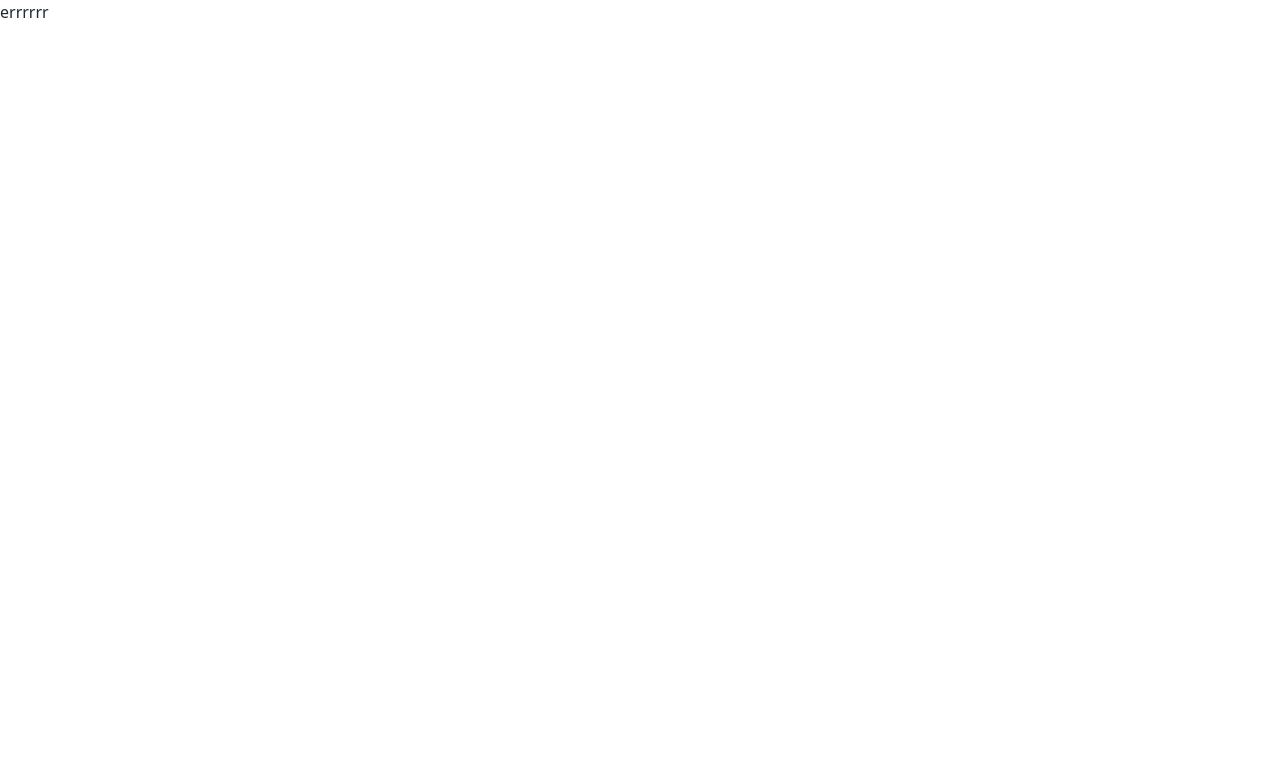
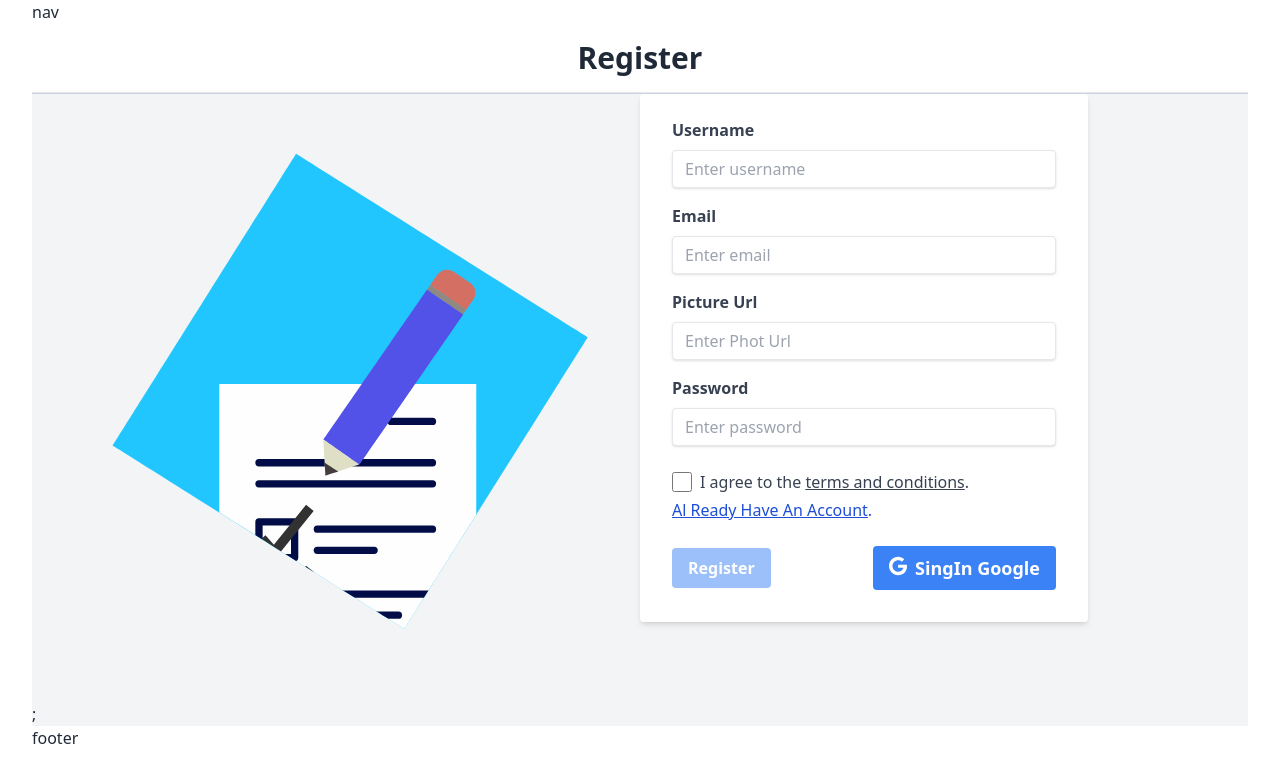
Before and after one commit to Asadullah850/toyMarket, a React (Vite) app: page /register in a window 1280 px wide. Before the commit this address had no page. Shown: the top 782 px of the page. Built offline with nearby package versions, Linux system fonts and the light colour scheme.

Commit message:
registration form design done

```diff
--- a/src/Route/Login.jsx
+++ b/src/Route/Login.jsx
@@ -2,6 +2,7 @@ import React, { useState } from 'react';
 import { FaGoogle } from "react-icons/fa";
 import Lottie from "lottie-react";
 import login from "../../public/login-and-sign-up.json";
+import { Link } from 'react-router-dom';
 
 const Login = () => {
     const [error, setError] = useState('')
@@ -11,7 +12,7 @@ const Login = () => {
         const form = event.target;
         const email = form.email.value;
         const password = form.password.value;
-        const userData ={
+        const userData = {
             email, password
         }
         setError('')
@@ -47,6 +48,7 @@ const Login = () => {
                                 name='email'
                                 placeholder='example@example.com'
                                 type="email"
+                                required
                             />
                         </div>
                         <div className="mb-6">
@@ -58,9 +60,13 @@ const Login = () => {
                                 type="password"
                                 name='password'
                                 placeholder="Enter password"
+                                required
                             />
                         </div>
-                        <p>{error}</p>
+                        <p className="ml-end text-blue-700 my-4">{error}</p>
+                        <div className="ml-end text-blue-700 my-4">
+                            <Link to='/register' className="underline">I Have No Account</Link>.
+                        </div>
                         <div className="flex items-center justify-between">
                             <button
                                 className="bg-blue-500 hover:bg-blue-700 text-white font-bold py-2 px-4 rounded focus:outline-none focus:shadow-outline"
--- a/src/Route/Register.jsx
+++ b/src/Route/Register.jsx
@@ -1,9 +1,140 @@
-import React from 'react';
+import React, { useState } from 'react';
+import { FaGoogle } from "react-icons/fa";
+import Lottie from "lottie-react";
+import register from "../../public/105648-registration-form.json";
+import { Link } from 'react-router-dom';
 
 const Register = () => {
+    const [error, setError] = useState('')
+    const [checked, setChecked] = useState(false);
+
+
+    const handelRegister = (event) => {
+        event.preventDefault();
+        const form = event.target;
+        const name = form.name.value;
+        const email = form.email.value;
+        const photo = form.photo.value;
+        const password = form.password.value;
+        setError('')
+        if (password.length < 8) {
+            return setError('Password must 8 character')
+        }
+        const userInput = {
+            name,
+            email,
+            photo,
+            password,
+        }
+        console.log(userInput);
+    }
+
+    const handelCheck = () => {
+        setChecked(!checked)
+    }
+
     return (
         <div>
-            regier
+            <h1 className="text-3xl font-bold text-gray-800 my-4 text-center">Register</h1>
+            <hr className=' bg-slate-300 h-[2px]' />
+            <div className="grid grid-cols-1 lg:grid-cols-2 bg-gray-100">
+                <div className="bg-gray-100 max-sm:hidden">
+                    <Lottie animationData={register} loop={true} />;
+                </div>
+                <div className="w-full max-w-md">
+
+                    <form onSubmit={handelRegister} className="bg-white shadow-md rounded px-8 pt-6 pb-8 mb-4">
+                        <div className="mb-4">
+                            <label className="block text-gray-700 font-bold mb-2" htmlFor="username">
+                                Username
+                            </label>
+                            <input
+                                className="shadow appearance-none border rounded w-full py-2 px-3 text-gray-700 leading-tight focus:outline-none focus:shadow-outline"
+                                id="username"
+                                type="text"
+                                placeholder="Enter username"
+                                name='name'
+                                required
+                            />
+                        </div>
+                        <div className="mb-4">
+                            <label className="block text-gray-700 font-bold mb-2" htmlFor="email">
+                                Email
+                            </label>
+                            <input
+                                className="shadow appearance-none border rounded w-full py-2 px-3 text-gray-700 leading-tight focus:outline-none focus:shadow-outline"
+                                id="email"
+                                type="email"
+                                placeholder="Enter email"
+                                name='email'
+                                required
+                            />
+                        </div>
+                        <div className="mb-4">
+                            <label className="block text-gray-700 font-bold mb-2" htmlFor="photo">
+                                Picture Url
+                            </label>
+                            <input
+                                className="shadow appearance-none border rounded w-full py-2 px-3 text-gray-700 leading-tight focus:outline-none focus:shadow-outline"
+                                id="photo"
+                                type="url"
+                                placeholder="Enter Phot Url"
+                                name='photo'
+                                required
+                            />
+                        </div>
+                        <div className="mb-6">
+                            <label className="block text-gray-700 font-bold mb-2" htmlFor="password">
+                                Password
+                            </label>
+                            <input
+                                className="shadow appearance-none border rounded w-full py-2 px-3 text-gray-700 leading-tight focus:outline-none focus:shadow-outline"
+                                id="password"
+                                type="password"
+                                placeholder="Enter password"
+                                name='password'
+                                required
+                            />
+                        </div>
+                        <p className='text-red-800 my-2'>{error}</p>
+                        <div onChange={handelCheck} className="mb-6">
+                            <label className="inline-flex items-center">
+                                <input
+                                    type="checkbox"
+                                    className="form-checkbox h-5 w-5 text-gray-600"
+                                    required
+                                />
+                                <span className="ml-2 text-gray-700">
+                                    I agree to the <a href="#" className="underline">terms and conditions</a>.
+                                </span>
+                            </label> <br />
+                            <span className="ml-end text-blue-700">
+                                <Link to='/login' className="underline">Al Ready Have An Account</Link>.
+                            </span>
+                        </div>
+                        <div className=" flex items-center justify-between aria-disabled"
+                        >
+                            <button
+                                className={checked ?
+                                    "bg-blue-500 hover:bg-blue-700 text-white font-bold py-2 px-4 rounded focus:outline-none focus:shadow-outline"
+                                    :
+                                    'bg-blue-500 opacity-50 cursor-not-allowed text-white font-bold py-2 px-4 rounded focus:outline-none focus:shadow-outline'
+                                }
+                                disabled={checked == false}
+                                type="submit"
+                            >
+                                Register
+                            </button>
+                            <button
+                                className="bg-blue-500 hover:bg-blue-700 text-white font-bold py-2 px-4 rounded focus:outline-none focus:shadow-outline flex text-lg my-auto"
+                            >
+                                <FaGoogle className='h-6 mr-2'></FaGoogle> SingIn Google
+                            </button>
+                        </div>
+                    </form>
+                </div>
+            </div>
+
         </div>
     );
 };
--- a/src/main.jsx
+++ b/src/main.jsx
@@ -9,6 +9,7 @@ import App from './App';
 import Home from './Pages/Home';
 import ErrorPage from './Pages/ErrorPage';
 import Login from './Route/Login';
+import Register from './Route/Register';
 
 const router = createBrowserRouter([
   {
@@ -23,6 +24,10 @@ const router = createBrowserRouter([
         path:'/login',
         element:<Login></Login>,
       },
+      {
+        path:'/register',
+        element:<Register></Register>,
+      },
     ],
     errorElement: <ErrorPage />,
   },
```
